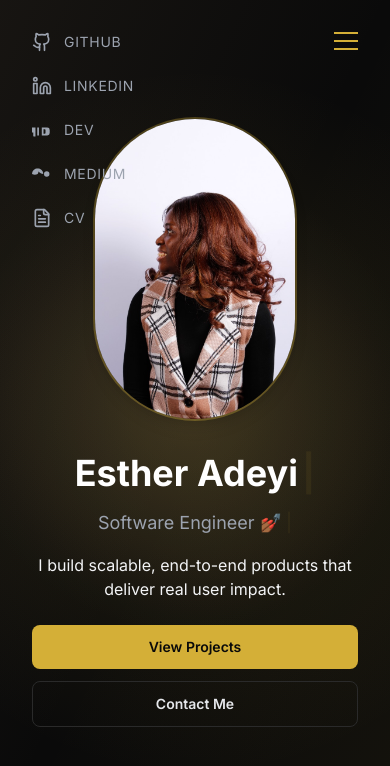
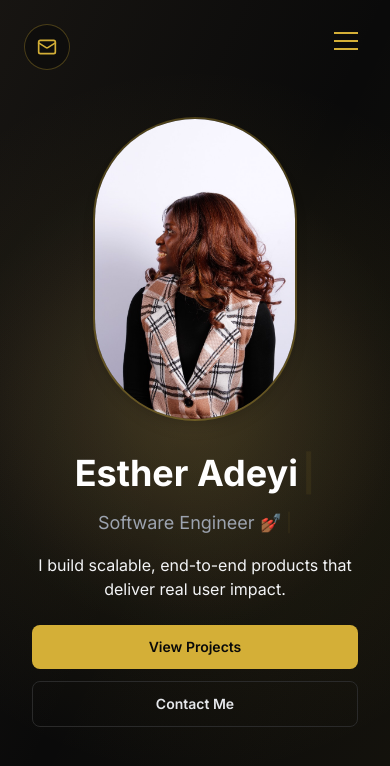
Before and after one commit to mhizsean/sean-portfolio, a Next.js app: page / in a window 390 px wide. Shown: the top 766 px of the page. Built offline with nearby package versions, Linux system fonts and the light colour scheme; a web font is replaced by a local one.

Commit message:
update profile image to display differently on mobile, remove dev.to link

```diff
--- a/components/Home.tsx
+++ b/components/Home.tsx
@@ -3,6 +3,7 @@
 import { useLayoutEffect, useRef } from "react";
 import Image from "next/image";
 import Link from "next/link";
+import { Mail } from "lucide-react";
 import {
   motion,
   useMotionTemplate,
@@ -99,8 +100,16 @@ export default function Home() {
       )}
 
       <div className="relative z-10 flex min-h-screen flex-1 flex-col">
+        <Link
+          href="/contact"
+          className="fixed left-6 top-6 z-50 inline-flex items-center justify-center rounded-full border border-accent-primary/30 bg-dark-bg/60 p-3 text-accent-primary backdrop-blur-md transition-colors hover:border-accent-primary/60 hover:bg-dark-card md:hidden"
+          aria-label="Contact me"
+        >
+          <Mail size={20} />
+        </Link>
+
         <motion.div
-          className="absolute left-0 top-0 z-20 flex flex-col gap-6 p-8 md:p-12 lg:p-16"
+          className="absolute left-0 top-0 z-20 hidden flex-col gap-6 p-8 md:flex md:p-12 lg:p-16"
           initial={{ opacity: 0, y: 20 }}
           animate={{ opacity: 1, y: 0 }}
           transition={{ duration: 0.6 }}
--- a/constants/socialLinks.ts
+++ b/constants/socialLinks.ts
@@ -17,11 +17,6 @@ export const socialLinks: SocialLink[] = [
     icon: Linkedin,
     label: "LinkedIn",
     href: "https://www.linkedin.com/in/esther-o-adeyi/",
-  },
-  {
-    icon: DevToIcon,
-    label: "DEV",
-    href: "https://dev.to/",
   },
   {
     icon: MediumIcon,
```
